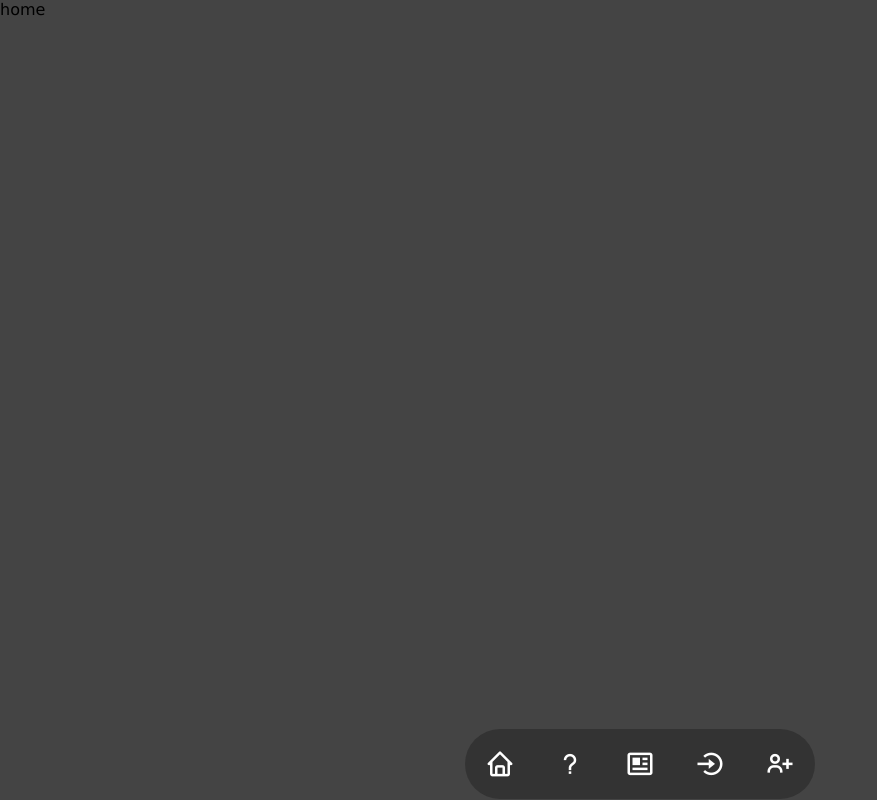
After one commit to 6hiro/py-quiz, a Django app: page / in a window 1280 px wide. The commit adds this page. Shown: the whole page, without its empty margins (0-877 px from the left). Run offline with Django 3.2, Linux system fonts and the light colour scheme.

Commit message:
first commit

```diff
--- a/account/urls.py
+++ b/account/urls.py
@@ -4,13 +4,14 @@ from .views import (
     LoginView,
     LogoutView,
     VerificationView,
+    index,
 )
 from django.views.decorators.csrf import csrf_exempt
 
 app_name = 'account'
 
 urlpatterns = [
-    # path('', views.index, name="home"),
+    path('', index, name="home"),
     path('registration/', RegistrationView.as_view(),
          name="registration"),
     path('login/', LoginView.as_view(), name="login"),
--- a/account/views.py
+++ b/account/views.py
@@ -17,6 +17,10 @@ from django.template.loader import render_to_string
 from django.urls import reverse
 from django.contrib.auth import authenticate, get_user_model, login, logout
 from .utils import EmailUtil, account_activation_token
+
+
+def index(request):
+    return render(request, 'home.html')
 
 
 def registration(request):
--- a/quiz/urls.py
+++ b/quiz/urls.py
@@ -6,8 +6,8 @@ from django.conf.urls.static import static
 urlpatterns = [
     path('admin/', admin.site.urls),
     path('', include('account.urls', namespace='account')),
-    path('quizes', include('quizes.urls', namespace='quizes')),
-    path('study', include('study.urls', namespace='study')),
+    path('quizes/', include('quizes.urls', namespace='quizes')),
+    path('study/', include('study.urls', namespace='study')),
     path('markdownx/', include('markdownx.urls'))
 ]
 
--- a/study/urls.py
+++ b/study/urls.py
@@ -11,8 +11,8 @@ app_name = 'study'
 
 urlpatterns = [
     path('', study_list, name='study-list'),
-    path('/detail/<uuid:pk>', study_detail, name='study-detail'),
-    path('/detail/like/<uuid:pk>', like_study, name='like'),
-    path('/category/<str:category>/', study_category, name='study-category'),
-    path('/tag/<str:tag>/', study_tag, name='study-tag'),
+    path('detail/<uuid:pk>', study_detail, name='study-detail'),
+    path('detail/like/<uuid:pk>', like_study, name='like'),
+    path('category/<str:category>/', study_category, name='study-category'),
+    path('tag/<str:tag>/', study_tag, name='study-tag'),
 ]
--- /dev/null
+++ b/templates/home.html
@@ -0,0 +1,11 @@
+{% extends "base.html" %} {% load static %}
+<!--  -->
+{% block styles %}
+<!--  -->
+{% endblock %}
+<!--  -->
+{% block title %}ホーム{% endblock %}
+<!--  -->
+{% block content %}
+<div>home</div>
+{% endblock %}
--- a/templates/menubar.html
+++ b/templates/menubar.html
@@ -2,7 +2,7 @@
 <div class="menu">
   <ul>
     <li class="list">
-      <a href="#">
+      <a href="{% url 'account:home' %}">
         <span class="icon">
           <i class="bx bx-home"></i>
         </span>
```
